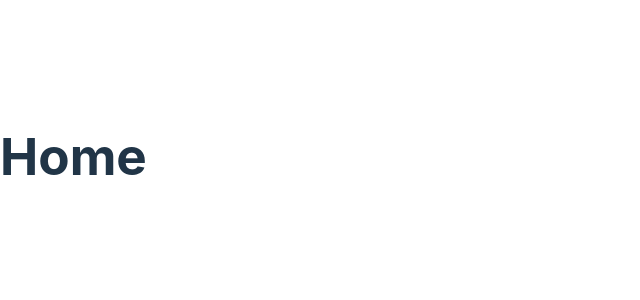
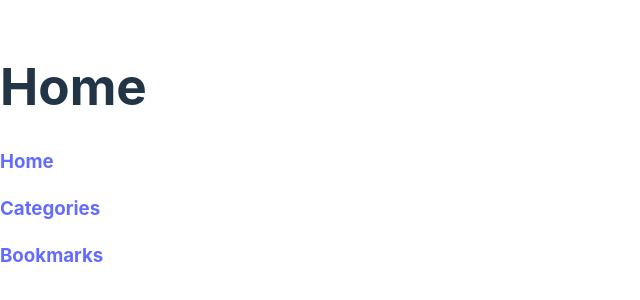
Before and after one commit to Loppan1/Movieflix, a React (Vite) app: page / in a window 1280 px wide. Shown: the part 244-544 px from the top of the page, without its empty margins (0-640 px from the left). Built offline with nearby package versions, Linux system fonts and the light colour scheme.

Commit message:
Added NavBar component
Added a simple NavBar component mostly to test the new workflow actions

```diff
--- /dev/null
+++ b/src/components/NavBar/NavBar.tsx
@@ -0,0 +1,14 @@
+import { Link } from "react-router-dom"
+
+const NavBar = () => {
+
+    return (
+        <div className="nav-bar">
+            <Link to="/"><h3>Home</h3></Link>
+            <Link to="/categories"><h3>Categories</h3></Link>
+            <Link to="/bookmarks"><h3>Bookmarks</h3></Link>
+        </div>
+    )
+}
+
+export default NavBar;
--- a/src/pages/home.tsx
+++ b/src/pages/home.tsx
@@ -1,8 +1,11 @@
+import NavBar from "../components/NavBar/NavBar";
+
 const Home = () => {
 
     return (
         <>
         <h1>Home</h1>
+        <NavBar />
         </>
     )
 }
```
